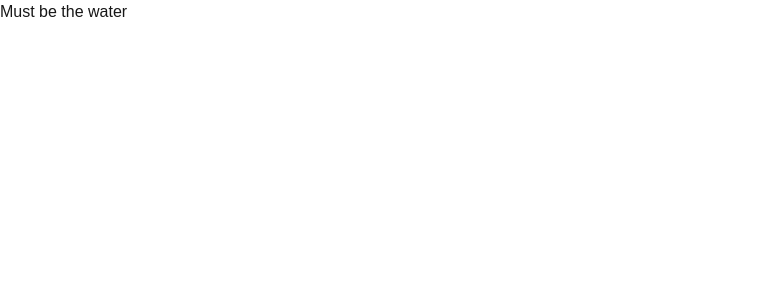
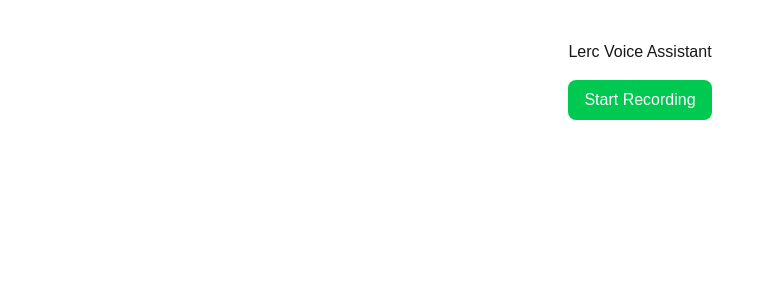
Before and after one commit to iDCoded/Lerc, a Next.js app: page / in a window 1280 px wide. Shown: the top 300 px of the page, without its empty margins (0-774 px from the left). Built offline with nearby package versions, Linux system fonts and the light colour scheme.

Commit message:
Implement voice recording functionality in Home component

```diff
--- a/app/page.tsx
+++ b/app/page.tsx
@@ -1,9 +1,35 @@
+"use client";
+
+import { useMicrophone } from "@/hooks/useMicrophone";
+
 export default function Home() {
+	const { isRecording, audioUrl, startRecording, stopRecording } =
+		useMicrophone();
+
 	return (
 		<>
-			<div>
-				<h1>Must be the water</h1>
-			</div>
+			<main className="flex flex-col items-center gap-4 mt-10">
+				<h1>Lerc Voice Assistant</h1>
+				{!isRecording ? (
+					<button
+						onClick={startRecording}
+						className="px-4 py-2 bg-green-500 text-white rounded-lg">
+						Start Recording
+					</button>
+				) : (
+					<button
+						onClick={stopRecording}
+						className="px-4 py-2 bg-red-500 text-white rounded-lg">
+						Stop Recording
+					</button>
+				)}
+
+				{audioUrl && (
+					<audio controls src={audioUrl} className="mt-4">
+						Your browser does not support audio playback.
+					</audio>
+				)}
+			</main>
 		</>
 	);
 }
```
